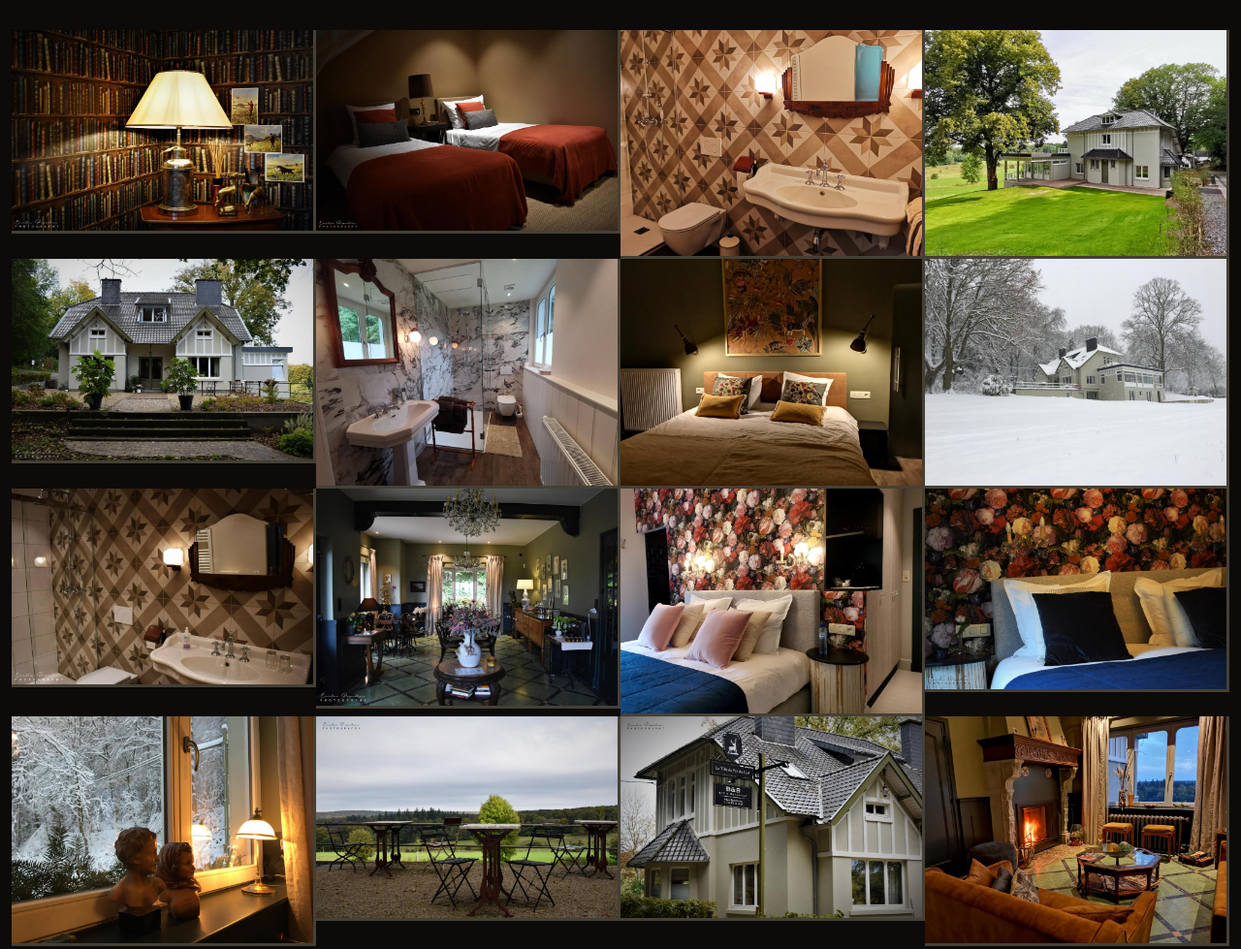
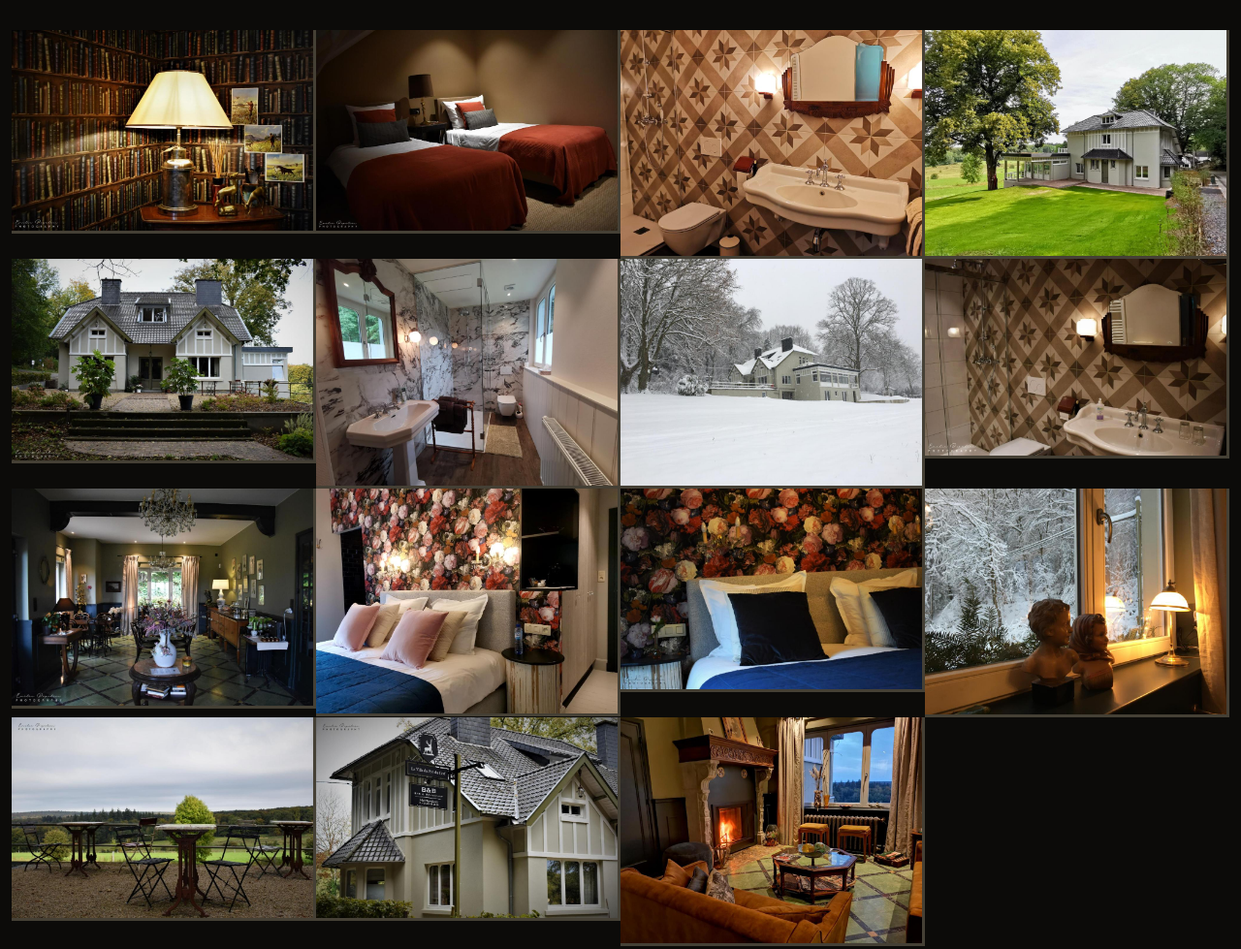
Before and after one commit to jhubar/lvdpdc, a plain HTML site: page index.html in a window 1280 px wide. Shown: the part 4160-5139 px from the top of the page at 97% size. Drawn offline with nearby package versions, Linux system fonts and the light colour scheme; a web font is replaced by a local one.

Commit message:
up photo

```diff
--- a/index.html
+++ b/index.html
@@ -636,7 +636,7 @@
         </form>
 
       </div>
-    </section><!-- End Book A Table Section -->
+    </section>
 
 
 
@@ -651,10 +651,135 @@
         </div>
       </div>
 
-      <div class=" container-fluid" data-aos="fade-up" data-aos-delay="100">
+      <!-- <div class=" container-fluid" data-aos="fade-up" data-aos-delay="100">
         <div class="row g-0" id="galleryRow">
-          <!-- Images will be dynamically added here -->
+
         </div>
+      </div>
+    </section> -->
+
+
+      <div class="container-fluid" data-aos="fade-up" data-aos-delay="100">
+
+        <div class="row g-0">
+
+          <div class="col-lg-3 col-md-4">
+            <div class="gallery-item">
+              <a href="assets/img/gallery/325177850.jpeg" class="gallery-lightbox" data-gall="gallery-item">
+                <img src="assets/img/gallery/325177850.jpeg" alt="" class="img-fluid">
+              </a>
+            </div>
+          </div>
+
+          <div class="col-lg-3 col-md-4">
+            <div class="gallery-item">
+              <a href="assets/img/gallery/325177846.jpeg" class="gallery-lightbox" data-gall="gallery-item">
+                <img src="assets/img/gallery/325177846.jpeg" alt="" class="img-fluid">
+              </a>
+            </div>
+          </div>
+
+          <div class="col-lg-3 col-md-4">
+            <div class="gallery-item">
+              <a href="assets/img/gallery/272440438.jpeg" class="gallery-lightbox" data-gall="gallery-item">
+                <img src="assets/img/gallery/272440438.jpeg" alt="" class="img-fluid">
+              </a>
+            </div>
+          </div>
+
+          <div class="col-lg-3 col-md-4">
+            <div class="gallery-item">
+              <a href="assets/img/gallery/267105799.jpeg" class="gallery-lightbox" data-gall="gallery-item">
+                <img src="assets/img/gallery/267105799.jpeg" alt="" class="img-fluid">
+              </a>
+            </div>
+          </div>
+
+          <div class="col-lg-3 col-md-4">
+            <div class="gallery-item">
+              <a href="assets/img/gallery/325177860.jpeg" class="gallery-lightbox" data-gall="gallery-item">
+                <img src="assets/img/gallery/325177860.jpeg" alt="" class="img-fluid">
+              </a>
+            </div>
+          </div>
+
+          <div class="col-lg-3 col-md-4">
+            <div class="gallery-item">
+              <a href="assets/img/gallery/273658896.jpeg" class="gallery-lightbox" data-gall="gallery-item">
+                <img src="assets/img/gallery/273658896.jpeg" alt="" class="img-fluid">
+              </a>
+            </div>
+          </div>
+
+          <div class="col-lg-3 col-md-4">
+            <div class="gallery-item">
+              <a href="assets/img/gallery/285957417.jpeg" class="gallery-lightbox" data-gall="gallery-item">
+                <img src="assets/img/gallery/285957417.jpeg" alt="" class="img-fluid">
+              </a>
+            </div>
+          </div>
+
+          <div class="col-lg-3 col-md-4">
+            <div class="gallery-item">
+              <a href="assets/img/gallery/325177840.jpeg" class="gallery-lightbox" data-gall="gallery-item">
+                <img src="assets/img/gallery/325177840.jpeg" alt="" class="img-fluid">
+              </a>
+            </div>
+          </div>
+
+          <div class="col-lg-3 col-md-4">
+            <div class="gallery-item">
+              <a href="assets/img/gallery/325177841.jpeg" class="gallery-lightbox" data-gall="gallery-item">
+                <img src="assets/img/gallery/325177841.jpeg" alt="" class="img-fluid">
+              </a>
+            </div>
+          </div>
+          <div class="col-lg-3 col-md-4">
+            <div class="gallery-item">
+              <a href="assets/img/gallery/272440487.jpeg" class="gallery-lightbox" data-gall="gallery-item">
+                <img src="assets/img/gallery/272440487.jpeg" alt="" class="img-fluid">
+              </a>
+            </div>
+          </div>
+          <div class="col-lg-3 col-md-4">
+            <div class="gallery-item">
+              <a href="assets/img/gallery/325177857.jpeg" class="gallery-lightbox" data-gall="gallery-item">
+                <img src="assets/img/gallery/325177857.jpeg" alt="" class="img-fluid">
+              </a>
+            </div>
+          </div>
+          <div class="col-lg-3 col-md-4">
+            <div class="gallery-item">
+              <a href="assets/img/gallery/285957338.jpeg" class="gallery-lightbox" data-gall="gallery-item">
+                <img src="assets/img/gallery/285957338.jpeg" alt="" class="img-fluid">
+              </a>
+            </div>
+          </div>
+          <div class="col-lg-3 col-md-4">
+            <div class="gallery-item">
+              <a href="assets/img/gallery/325177861.jpeg" class="gallery-lightbox" data-gall="gallery-item">
+                <img src="assets/img/gallery/325177861.jpeg" alt="" class="img-fluid">
+              </a>
+            </div>
+          </div>
+          <div class="col-lg-3 col-md-4">
+            <div class="gallery-item">
+              <a href="assets/img/gallery/325177862.jpeg" class="gallery-lightbox" data-gall="gallery-item">
+                <img src="assets/img/gallery/325177862.jpeg" alt="" class="img-fluid">
+              </a>
+            </div>
+          </div>
+          <div class="col-lg-3 col-md-4">
+            <div class="gallery-item">
+              <a href="assets/img/gallery/272440451.jpeg" class="gallery-lightbox" data-gall="gallery-item">
+                <img src="assets/img/gallery/272440451.jpeg" alt="" class="img-fluid">
+              </a>
+            </div>
+          </div>
+
+
+        </div>
+
       </div>
     </section><!-- End Gallery Section -->
 
```
